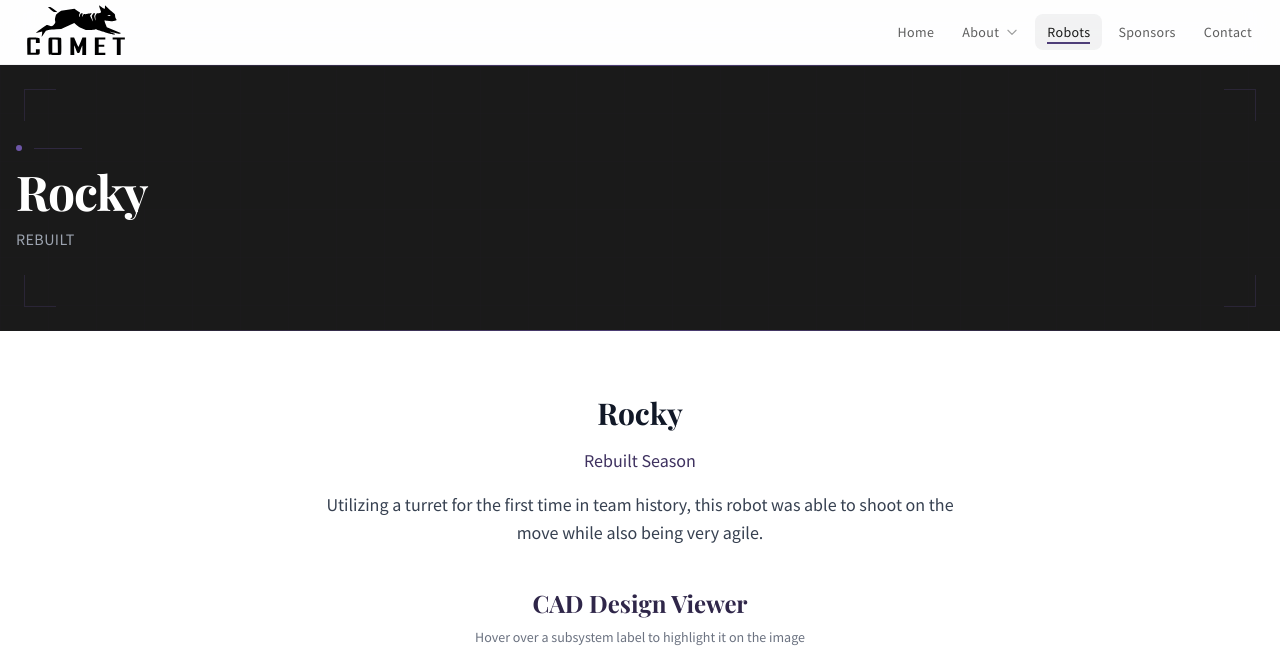
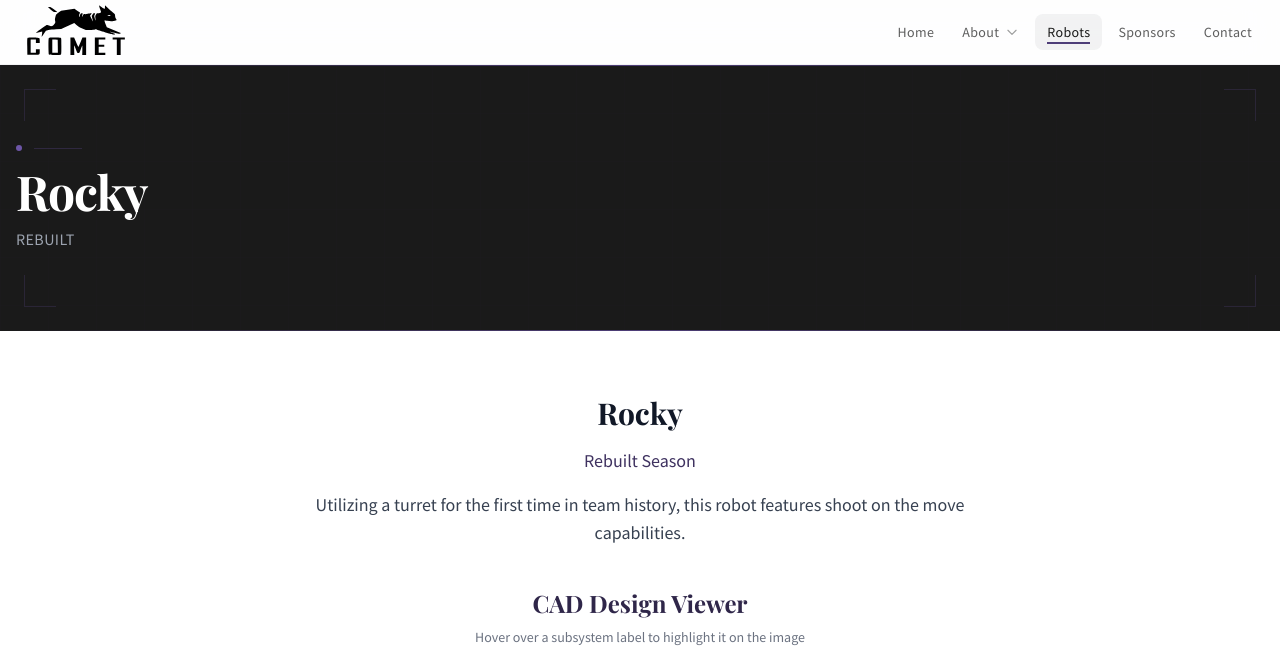
Before and after one commit to Comet-FRC/website, an Astro site: page /robots/rocky in a window 1280 px wide. Shown: the top 657 px of the page. Built offline with nearby package versions, Linux system fonts and the light colour scheme; Astro itself is replaced by a stand-in of ours.

Commit message:
fix: Update robot description for clarity and conciseness

```diff
--- a/src/content/robots/rocky.md
+++ b/src/content/robots/rocky.md
@@ -3,7 +3,7 @@ name: "Rocky"
 pic: "/uploads/robots/rocky.avif"
 season: "Rebuilt"
 seasonYear: "2026"
-description: "Utilizing a turret for the first time in team history, this robot was able to shoot on the move while also being very agile."
+description: "Utilizing a turret for the first time in team history, this robot features shoot on the move capabilities."
 cad: "https://www.thebluealliance.com/team/1885/2026"
 order: 1
 competition: true
```
